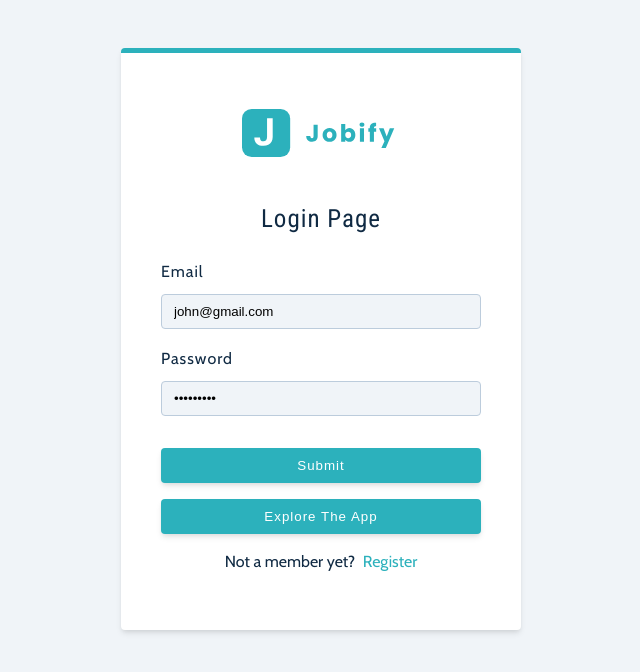
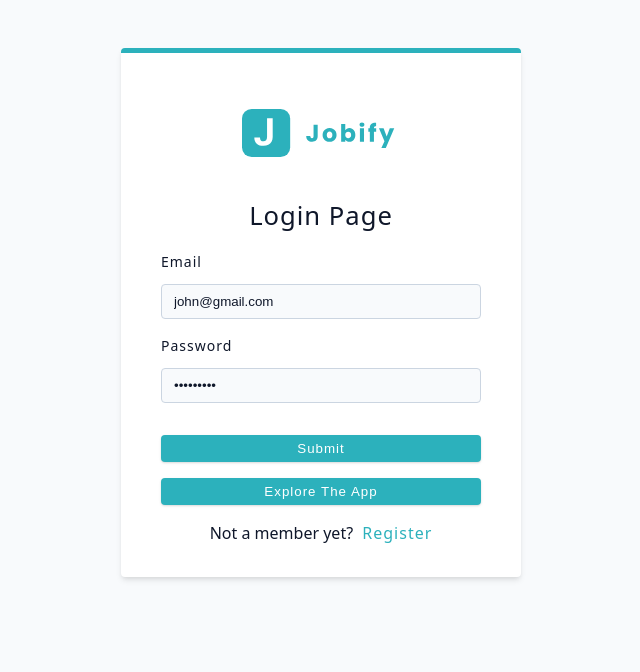
Before and after one commit to wilfred05777/JOBIFY-MERN-COURSE-03-2023, a React (Vite) app in the folder client/: page /login in a window 1280 px wide. Shown: the top 672 px of the page, without its empty margins (319-959 px from the left). Built offline with nearby package versions, Linux system fonts and the light colour scheme.

Commit message:
40. Navbar Structure - end

```diff
--- a/client/src/App.css
+++ b/client/src/App.css
@@ -2,7 +2,7 @@
    max-width: 1280px;
    margin: 0 auto;
    /* padding: 2rem; */
-  text-align: center;
+   /* text-align: center; */
 }
 
 .logo {
--- a/client/src/assets/wrappers/Navbar.js
+++ b/client/src/assets/wrappers/Navbar.js
@@ -1,4 +1,4 @@
-import styled from 'styled-components'
+import styled from "styled-components";
 
 const Wrapper = styled.nav`
    height: var(--nav-height);
@@ -6,16 +6,18 @@ const Wrapper = styled.nav`
    align-items: center;
    justify-content: center;
    box-shadow: 0 1px 0px 0px rgba(0, 0, 0, 0.1);
-  .logo {
-    display: flex;
-    align-items: center;
-    width: 100px;
-  }
+   background: var(--background-secondary-color);
    .nav-center {
       display: flex;
       width: 90vw;
       align-items: center;
       justify-content: space-between;
+   }
+   .logo {
+      display: flex;
+      align-items: center;
+      width: 100%;
+      /* width: 100px; */
    }
    .toggle-btn {
       background: transparent;
@@ -80,5 +82,5 @@ const Wrapper = styled.nav`
          display: block;
       }
    }
-`
-export default Wrapper
+`;
+export default Wrapper;
--- a/client/src/components/Navbar.jsx
+++ b/client/src/components/Navbar.jsx
@@ -1,12 +1,29 @@
 import React from "react";
 import Wrapper from "../assets/wrappers/Navbar";
-import { FaHome } from "react-icons/fa";
+import { FaAlignLeft, FaHome } from "react-icons/fa";
+import Logo from "./Logo";
+import { useDashboardContext } from "../pages/DashboardLayout";
 
 const Navbar = () => {
+   const { toggleSidebar } = useDashboardContext();
+
    return (
       <Wrapper>
-         <h2>navbar</h2>
-         <FaHome />
+         <div className='nav-center'>
+            <button
+               type='button'
+               className='toggle-btn'
+               onClick={toggleSidebar}
+            >
+               <FaAlignLeft />
+            </button>
+
+            <div>
+               <Logo />
+               <h4 className='logo-text'>dashboard</h4>
+            </div>
+            <div className='btn-container'>toggle/logout</div>
+         </div>
       </Wrapper>
    );
 };
--- a/client/src/index.css
+++ b/client/src/index.css
@@ -1,12 +1,14 @@
+/* fonts */
+/* @import url('https://fonts.googleapis.com/css2?family=Cabin&family=Roboto+Condensed:wght@400;700&display=swap'); */
+/* ============= GLOBAL CSS =============== */
+
 *,
 ::after,
 ::before {
+   margin: 0;
+   padding: 0;
    box-sizing: border-box;
-  margin: 0;
 }
-
-/* fonts */
-/* @import url('https://fonts.googleapis.com/css2?family=Cabin&family=Roboto+Condensed:wght@400;700&display=swap'); */
 
 html {
    font-size: 100%;
@@ -26,16 +28,16 @@ html {
    --primary-900: #044e54;
 
    /* grey */
-  --grey-50: #f0f4f8;
-  --grey-100: #d9e2ec;
-  --grey-200: #bcccdc;
-  --grey-300: #9fb3c8;
-  --grey-400: #829ab1;
-  --grey-500: #627d98;
-  --grey-600: #486581;
-  --grey-700: #334e68;
-  --grey-800: #243b53;
-  --grey-900: #102a43;
+   --grey-50: #f8fafc;
+   --grey-100: #f1f5f9;
+   --grey-200: #e2e8f0;
+   --grey-300: #cbd5e1;
+   --grey-400: #94a3b8;
+   --grey-500: #64748b;
+   --grey-600: #475569;
+   --grey-700: #334155;
+   --grey-800: #1e293b;
+   --grey-900: #0f172a;
    /* rest of the colors */
    --black: #222;
    --white: #fff;
@@ -44,21 +46,16 @@ html {
    --green-light: #d1e7dd;
    --green-dark: #0f5132;
 
-  /* fonts  */
-  --headingFont: 'Roboto Condensed', Sans-Serif;
-  --bodyFont: 'Cabin', Sans-Serif;
    --small-text: 0.875rem;
    --extra-small-text: 0.7em;
    /* rest of the vars */
-  --backgroundColor: var(--grey-50);
-  --textColor: var(--grey-900);
-  --borderRadius: 0.25rem;
-  --letterSpacing: 1px;
+
+   --border-radius: 0.25rem;
+   --letter-spacing: 1px;
    --transition: 0.3s ease-in-out all;
    --max-width: 1120px;
-  --fixed-width: 500px;
+   --fixed-width: 600px;
    --fluid-width: 90vw;
-  --breakpoint-lg: 992px;
    --nav-height: 6rem;
    /* box shadow*/
    --shadow-1: 0 1px 3px 0 rgba(0, 0, 0, 0.1), 0 1px 2px 0 rgba(0, 0, 0, 0.06);
@@ -68,54 +65,94 @@ html {
       0 4px 6px -2px rgba(0, 0, 0, 0.05);
    --shadow-4: 0 20px 25px -5px rgba(0, 0, 0, 0.1),
       0 10px 10px -5px rgba(0, 0, 0, 0.04);
+   /* DARK MODE */
+
+   --dark-mode-bg-color: #333;
+   --dark-mode-text-color: #f0f0f0;
+   --dark-mode-bg-secondary-color: #3f3f3f;
+   --dark-mode-text-secondary-color: var(--grey-300);
+
+   --background-color: var(--grey-50);
+   --text-color: var(--grey-900);
+   --background-secondary-color: var(--white);
+   --text-secondary-color: var(--grey-500);
+}
+
+.dark-theme {
+   --text-color: var(--dark-mode-text-color);
+   --background-color: var(--dark-mode-bg-color);
+   --text-secondary-color: var(--dark-mode-text-secondary-color);
+   --background-secondary-color: var(--dark-mode-bg-secondary-color);
 }
 
 body {
-  background: var(--backgroundColor);
-  font-family: var(--bodyFont);
+   background: var(--background-color);
+   color: var(--text-color);
+   font-family: system-ui, -apple-system, BlinkMacSystemFont, "Segoe UI", Roboto,
+      Oxygen, Ubuntu, Cantarell, "Open Sans", "Helvetica Neue", sans-serif;
    font-weight: 400;
-  line-height: 1.75;
-  color: var(--textColor);
+   line-height: 1;
 }
-
 p {
-  margin-bottom: 1.5rem;
-  max-width: 40em;
+   margin: 0;
 }
-
 h1,
 h2,
 h3,
 h4,
 h5 {
    margin: 0;
-  margin-bottom: 1.38rem;
-  font-family: var(--headingFont);
    font-weight: 400;
-  line-height: 1.3;
+   line-height: 1;
    text-transform: capitalize;
-  letter-spacing: var(--letterSpacing);
+   letter-spacing: var(--letter-spacing);
 }
 
 h1 {
-  margin-top: 0;
-  font-size: 3.052rem;
+   font-size: clamp(2rem, 5vw, 5rem); /* Large heading */
 }
 
 h2 {
-  font-size: 2.441rem;
+   font-size: clamp(1.5rem, 3vw, 3rem); /* Medium heading */
 }
 
 h3 {
-  font-size: 1.953rem;
+   font-size: clamp(1.25rem, 2.5vw, 2.5rem); /* Small heading */
 }
 
 h4 {
-  font-size: 1.563rem;
+   font-size: clamp(1rem, 2vw, 2rem); /* Extra small heading */
 }
 
 h5 {
-  font-size: 1.25rem;
+   font-size: clamp(0.875rem, 1.5vw, 1.5rem); /* Tiny heading */
+}
+
+/* BIGGER FONTS */
+/* h1 {
+  font-size: clamp(3rem, 6vw, 6rem);
+}
+
+h2 {
+  font-size: clamp(2.5rem, 5vw, 5rem);
+}
+
+h3 {
+  font-size: clamp(2rem, 4vw, 4rem);
+}
+
+h4 {
+  font-size: clamp(1.5rem, 3vw, 3rem);
+}
+
+h5 {
+  font-size: clamp(1rem, 2vw, 2rem);
+}
+ */
+
+.text {
+   margin-bottom: 1.5rem;
+   max-width: 40em;
 }
 
 small,
@@ -125,14 +162,6 @@ small,
 
 a {
    text-decoration: none;
-  letter-spacing: var(--letterSpacing);
-}
-a,
-button {
-  line-height: 1.15;
-}
-button:disabled {
-  cursor: not-allowed;
 }
 ul {
    list-style-type: none;
@@ -151,10 +180,10 @@ ul {
    color: var(--white);
    background: var(--primary-500);
    border: transparent;
-  border-radius: var(--borderRadius);
-  letter-spacing: var(--letterSpacing);
+   border-radius: var(--border-radius);
+   letter-spacing: var(--letter-spacing);
    padding: 0.375rem 0.75rem;
-  box-shadow: var(--shadow-2);
+   box-shadow: var(--shadow-1);
    transition: var(--transition);
    text-transform: capitalize;
    display: inline-block;
@@ -174,26 +203,23 @@ ul {
 .btn-block {
    width: 100%;
 }
-.btn-hero {
-  font-size: 1.25rem;
-  padding: 0.5rem 1.25rem;
+button:disabled {
+   cursor: wait;
 }
-.btn-danger {
+.danger-btn {
+   color: var(--red-dark);
    background: var(--red-light);
-  color: var(--red-dark);
 }
-.btn-danger:hover {
+.danger-btn:hover {
+   color: var(--white);
    background: var(--red-dark);
-  color: var(--white);
 }
 /* alerts */
 .alert {
    padding: 0.375rem 0.75rem;
    margin-bottom: 1rem;
    border-color: transparent;
-  border-radius: var(--borderRadius);
-  text-align: center;
-  letter-spacing: var(--letterSpacing);
+   border-radius: var(--border-radius);
 }
 
 .alert-danger {
@@ -209,35 +235,33 @@ ul {
 .form {
    width: 90vw;
    max-width: var(--fixed-width);
-  background: var(--white);
-  border-radius: var(--borderRadius);
+   background: var(--background-secondary-color);
+   border-radius: var(--border-radius);
    box-shadow: var(--shadow-2);
    padding: 2rem 2.5rem;
    margin: 3rem auto;
-  transition: var(--transition);
-}
-.form:hover {
-  box-shadow: var(--shadow-4);
 }
 .form-label {
    display: block;
-  font-size: var(--smallText);
-  margin-bottom: 0.5rem;
+   font-size: var(--small-text);
+   margin-bottom: 0.75rem;
    text-transform: capitalize;
-  letter-spacing: var(--letterSpacing);
+   letter-spacing: var(--letter-spacing);
+   line-height: 1.5;
 }
 .form-input,
 .form-textarea,
 .form-select {
    width: 100%;
    padding: 0.375rem 0.75rem;
-  border-radius: var(--borderRadius);
-  background: var(--backgroundColor);
-  border: 1px solid var(--grey-200);
+   border-radius: var(--border-radius);
+   background: var(--background-color);
+   border: 1px solid var(--grey-300);
+   color: var(--text-color);
 }
 .form-input,
 .form-select,
-.btn-block {
+.form-btn {
    height: 35px;
 }
 .form-row {
@@ -253,7 +277,7 @@ ul {
 }
 .form-alert {
    color: var(--red-dark);
-  letter-spacing: var(--letterSpacing);
+   letter-spacing: var(--letter-spacing);
    text-transform: capitalize;
 }
 /* alert */
@@ -270,11 +294,9 @@ ul {
    border: 5px solid var(--grey-400);
    border-radius: 50%;
    border-top-color: var(--primary-500);
-  animation: spinner 2s linear infinite;
+   animation: spinner 0.6s linear infinite;
 }
-.loading-center {
-  margin: 0 auto;
-}
+
 /* title */
 
 .title {
@@ -286,7 +308,7 @@ ul {
    width: 7rem;
    height: 0.25rem;
    margin: 0 auto;
-  margin-top: -1rem;
+   margin-top: 1rem;
 }
 
 .container {
@@ -294,29 +316,18 @@ ul {
    max-width: var(--max-width);
    margin: 0 auto;
 }
-.full-page {
-  min-height: 100vh;
+
+/* BUTTONS AND BADGES */
+.pending {
+   background: #fef3c7;
+   color: #f59e0b;
 }
 
-.coffee-info {
-  text-align: center;
-  text-transform: capitalize;
-  margin-bottom: 1rem;
-  letter-spacing: var(--letterSpacing);
+.interview {
+   background: #e0e8f9;
+   color: #647acb;
 }
-.coffee-info span {
-  display: block;
+.declined {
+   background: #ffeeee;
+   color: #d66a6a;
 }
-.coffee-info a {
-  color: var(--primary-500);
-}
-
-@media screen and (min-width: 992px) {
-  .coffee-info {
-    text-align: left;
-  }
-  .coffee-info span {
-    display: inline-block;
-    margin-right: 0.5rem;
-  }
-}
--- a/client/src/pages/index.jsx
+++ b/client/src/pages/index.jsx
@@ -1,27 +1,42 @@
-import Landing from './Landing'
-import Register from './Register'
-import Admin from './Admin'
-import AddJob from './AddJob'
-import AllJobs from './AllJobs'
-import DashboardLayout from './DashboardLayout'
-import EditJob from './EditJob'
-import Error from './Error'
-import HomeLayout from './HomeLayout'
-import Login from './Login'
-import Stats from './Stats'
-import Profile from './Profile'
+export { default as DashboardLayout } from "./DashboardLayout";
+export { default as Landing } from "./Landing";
+export { default as HomeLayout } from "./HomeLayout";
+export { default as Register } from "./Register";
+export { default as Login } from "./Login";
+export { default as Error } from "./Error";
+export { default as Stats } from "./Stats";
+export { default as AllJobs } from "./AllJobs";
+export { default as AddJob } from "./AddJob";
+export { default as EditJob } from "./EditJob";
+export { default as Profile } from "./Profile";
+export { default as Admin } from "./Admin";
 
-export {
-    HomeLayout,
-    DashboardLayout,
-    Landing,
-    Register,
-    Admin,
-    AllJobs,
-    AddJob,
-    EditJob,
-    Error,
-    Login,
-    Profile,
-    Stats,
-}
+// Old version
+
+// import Landing from './Landing'
+// import Register from './Register'
+// import Admin from './Admin'
+// import AddJob from './AddJob'
+// import AllJobs from './AllJobs'
+// import DashboardLayout from './DashboardLayout'
+// import EditJob from './EditJob'
+// import Error from './Error'
+// import HomeLayout from './HomeLayout'
+// import Login from './Login'
+// import Stats from './Stats'
+// import Profile from './Profile'
+
+// export {
+//     HomeLayout,
+//     DashboardLayout,
+//     Landing,
+//     Register,
+//     Admin,
+//     AllJobs,
+//     AddJob,
+//     EditJob,
+//     Error,
+//     Login,
+//     Profile,
+//     Stats,
+// }
```
Lines whose indentation alone changed are shown as unchanged.
